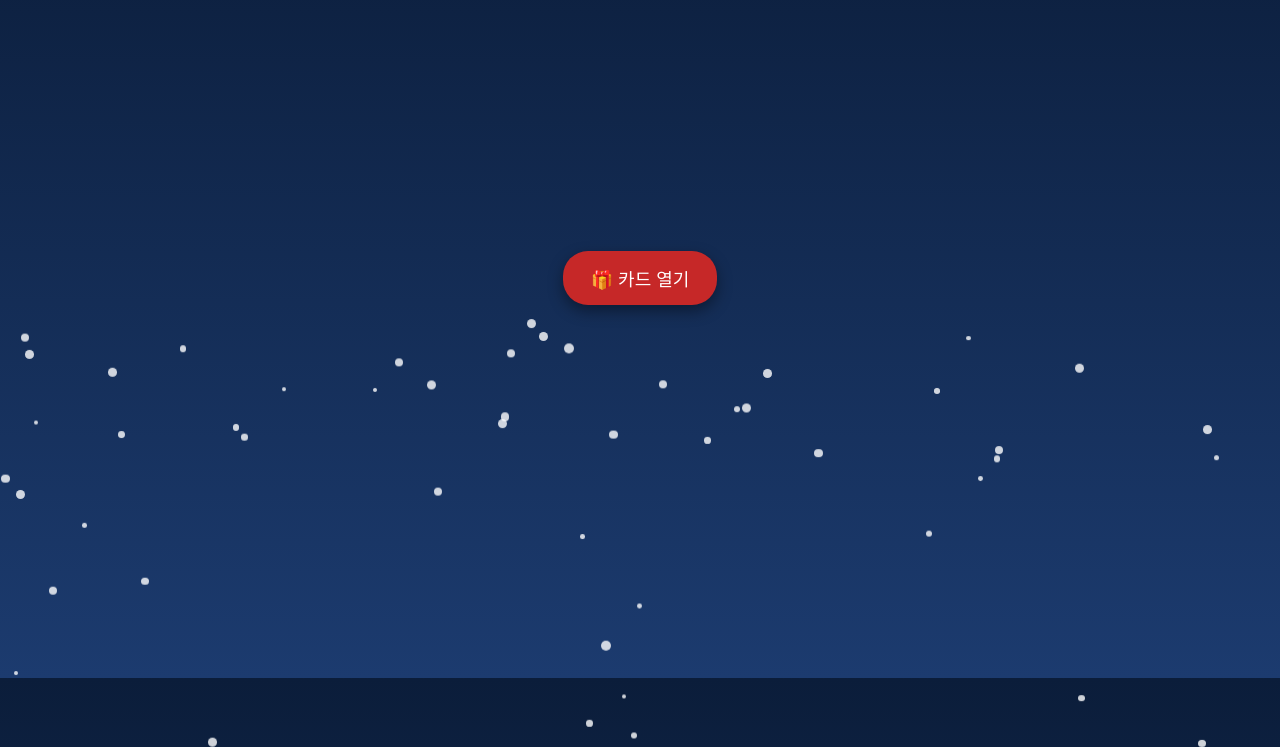
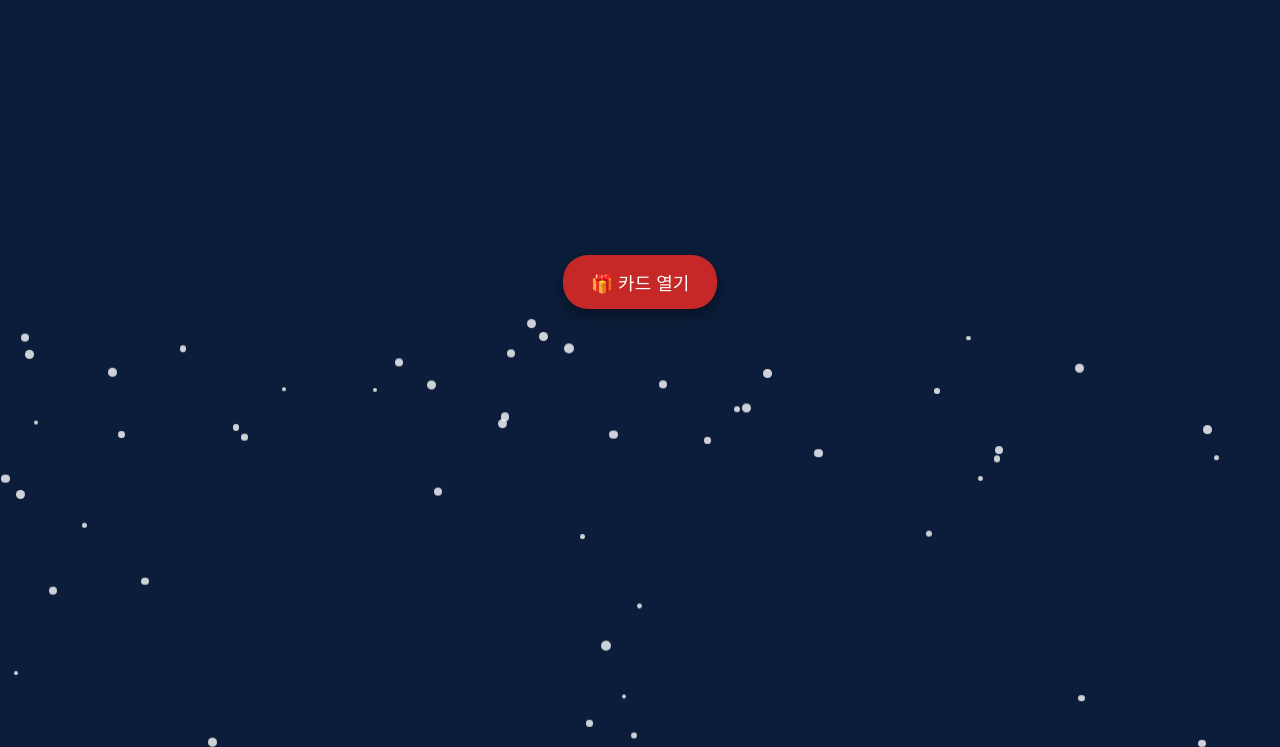
Before and after one commit to ruhopapa/ruhopapa.github.io, a plain HTML site: page index.html in a window 1280 px wide. Shown: the part 122-869 px from the top of the page. Drawn offline with Linux system fonts and the light colour scheme.

Commit message:
Update index.html

```diff
--- a/index.html
+++ b/index.html
@@ -3,19 +3,22 @@
 <head>
 <meta charset="UTF-8">
 <title>🎅 Santa's Christmas Card</title>
-<meta name="viewport" content="width=device-width, initial-scale=1.0">
+<meta name="viewport"
+      content="width=device-width, initial-scale=1.0, maximum-scale=1.0, user-scalable=no">
 
 <style>
+    html, body {
+      min-height: 101vh; /* 🔑 스크롤 가능 상태 강제 */
+      margin: 0;
+      overflow-x: hidden;
+    }
     body {
-        margin: 0;
-        height: 100vh;
-        background: linear-gradient(#0b1d3a, #1c3b6f);
-        display: flex;
-        justify-content: center;
-        align-items: center;
-        font-family: "Segoe UI", sans-serif;
-        overflow: hidden;
-        color: #fff;
+      display: flex;
+      justify-content: center;
+      align-items: center;
+      background: #0b1d3a;
+      color: white;
+      font-family: sans-serif;
     }
 
     .card-container {
```
